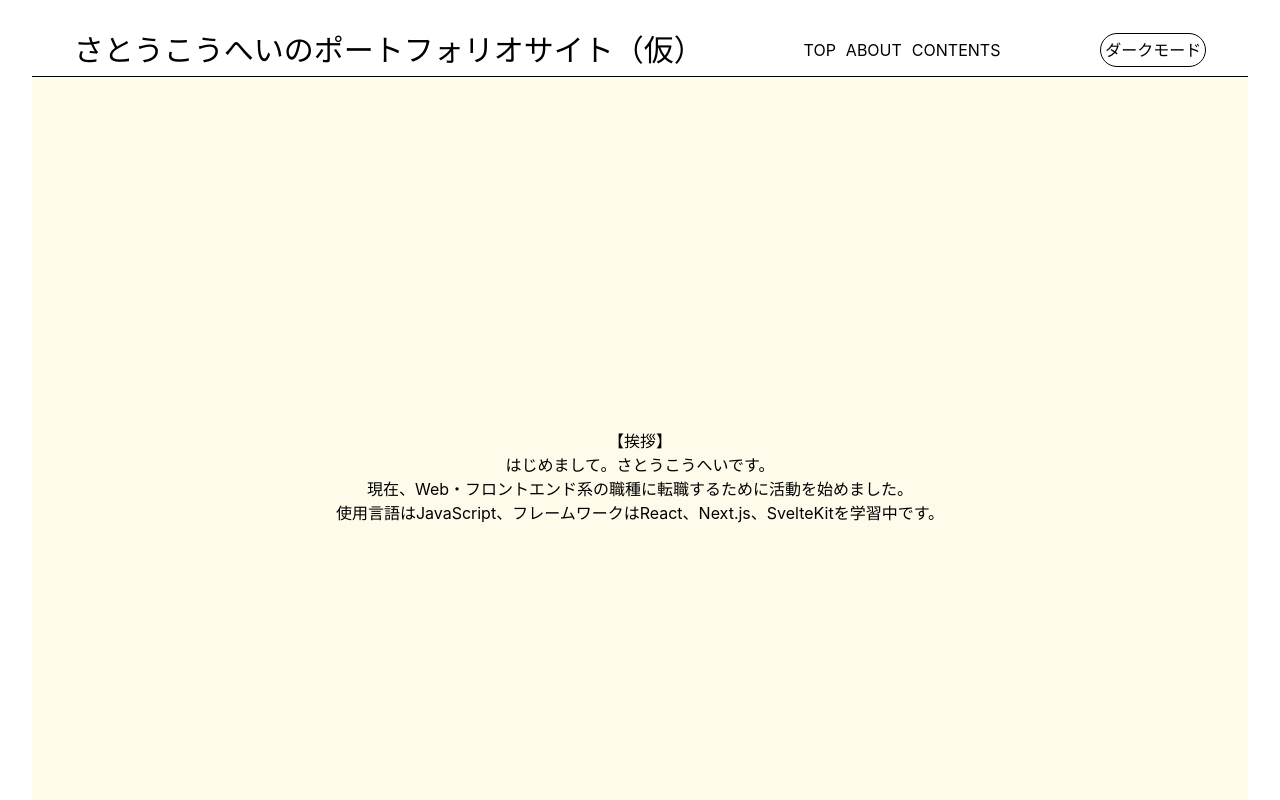
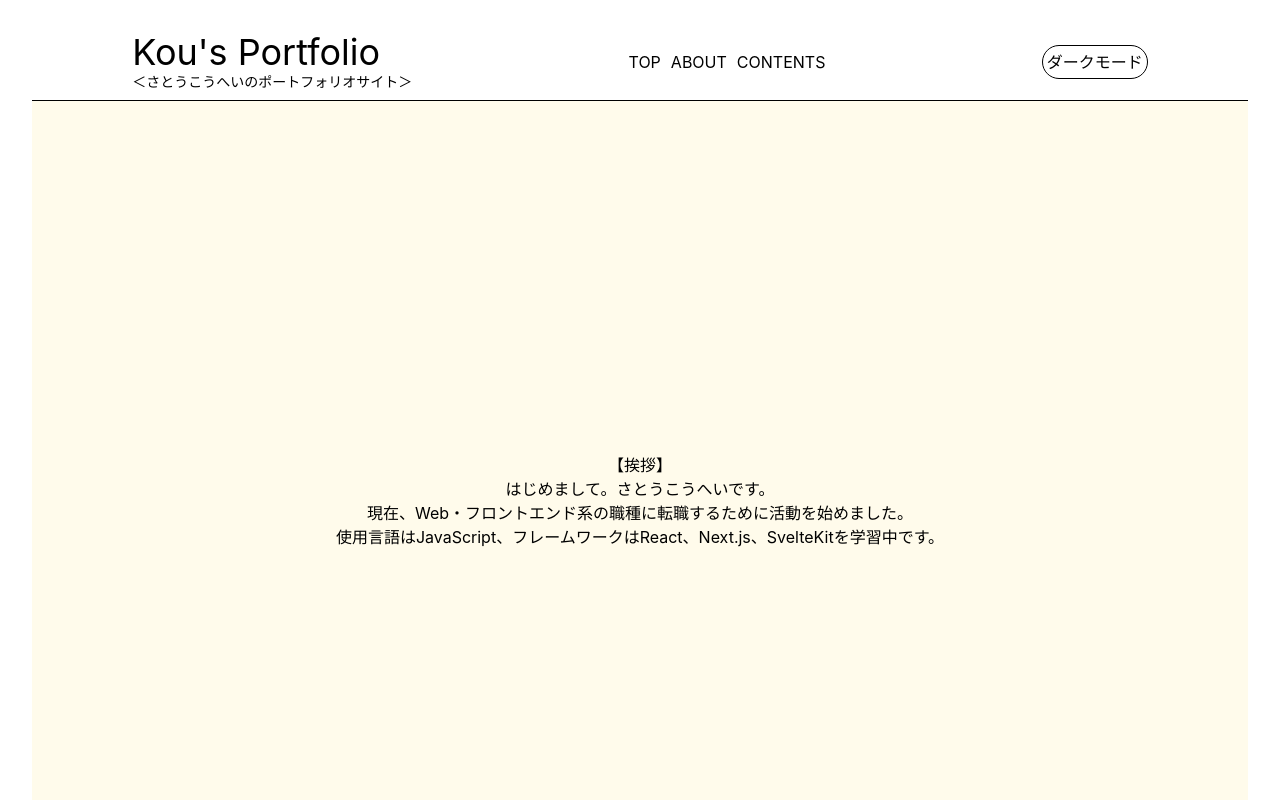
Before and after one commit to Satou-Kouhei/satou-kouhei.github.io, a React (Vite) app: page / in a window 1280 px wide. Shown: the top 800 px of the page. Built offline with nearby package versions, Linux system fonts and the light colour scheme.

Commit message:
タイトルを変更

```diff
--- a/index.html
+++ b/index.html
@@ -6,7 +6,7 @@
     <!--ファビコン追加用
     <link rel="icon" href="./favicon.ico" />
     -->
-    <title>Satou-Kouhei - Portfolio</title>
+    <title>Kou's Portfolio</title>
     <meta name="description" content="さとうこうへいのポートフォリオサイトです。">
   </head>
   <body class="bg-white dark:bg-gray-500 text-black dark:text-white">
--- a/src/components/AppHeader.tsx
+++ b/src/components/AppHeader.tsx
@@ -17,7 +17,8 @@ function AppHeader () {
         <>
             <header className='border-b bg-white sticky top-0 z-10 flex justify-around items-center gap-4 pb-2'>
                 <hgroup className='title-group'>
-                    <h1 className='page-title justify-self-start text text-3xl'>さとうこうへいのポートフォリオサイト（仮）</h1>
+                    <h1 className='page-title justify-self-start text text-4xl'>Kou's Portfolio</h1>
+                    <aside className='title-description text-sm text-left'>＜さとうこうへいのポートフォリオサイト＞</aside>
                 </hgroup>
                 <nav className='header-nav justify-self-center'>
                     <ul className='flex flex-row gap-2.5'>
```
